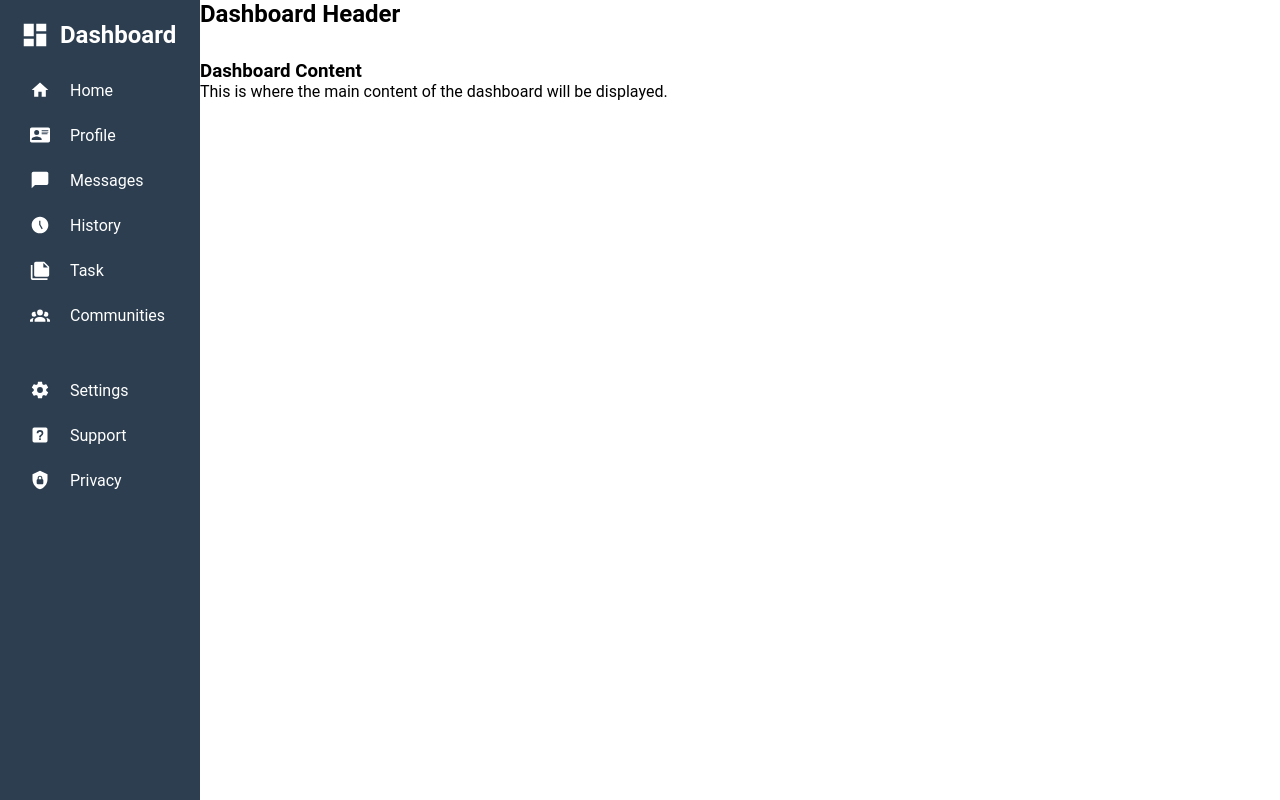
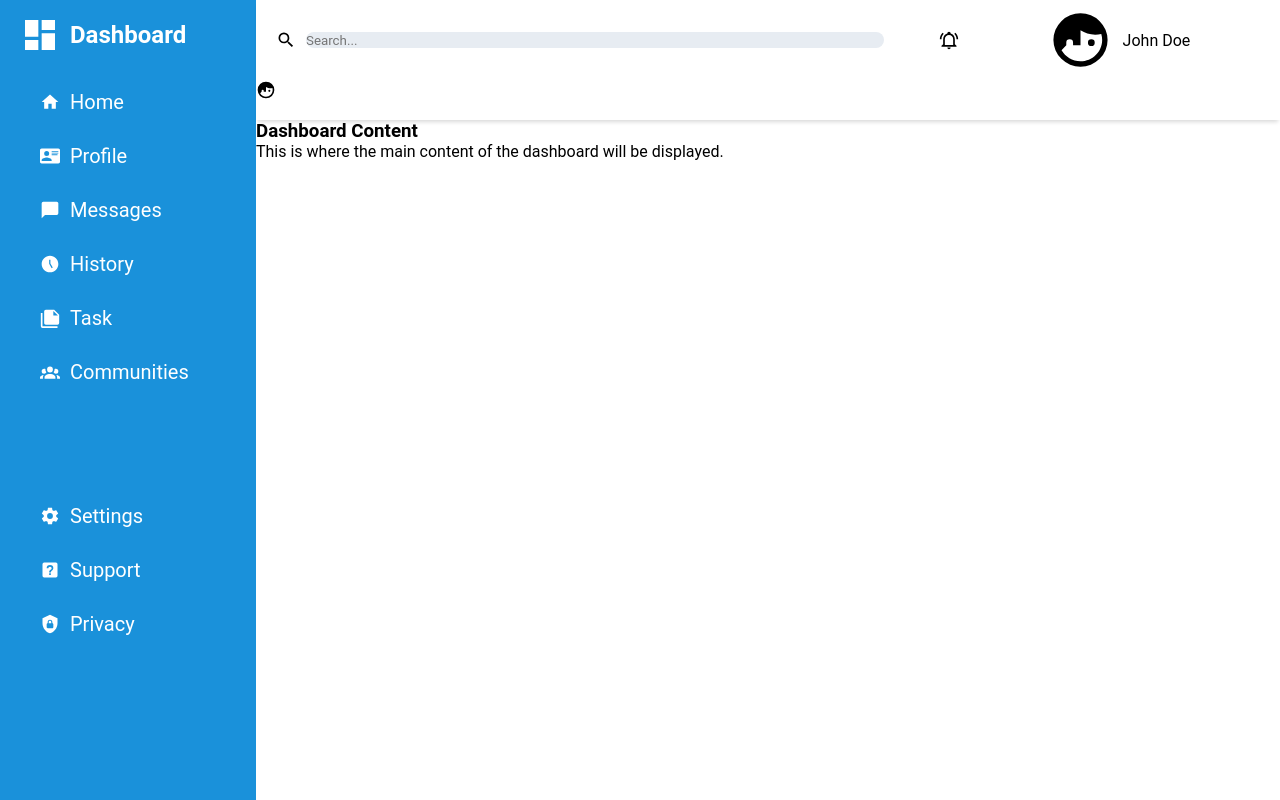
Before and after one commit to algie061993/Admin-Dashboard, a plain HTML site: page index.html in a window 1280 px wide. Drawn offline with Linux system fonts and the light colour scheme.

Commit message:
unfinish header

```diff
--- a/css/style.css
+++ b/css/style.css
@@ -1,3 +1,12 @@
+:root {
+  --secondary-background-color: #1a91da;
+  --primary-text-color: #000;
+  --secondary-text-color: #ffffff;
+  --icon-filter: brightness(0) invert(1);
+  --icon-width: 20px;
+  --icon-height: 20px;
+}
+
 * {
   box-sizing: border-box;
   margin: 0;
@@ -7,79 +16,111 @@
 
 #container {
   display: grid;
-  grid-template-columns: 200px 1fr;
-  grid-template-rows: 60px 1fr;
+  grid-template-columns: minmax(180px, 20%) 1fr;
+  grid-template-rows: minmax(100px, 15%) 1fr;
   height: 100vh;
 }
 
-#container > #sidebar {
-  grid-column: 1 / 2;
-  grid-row: 1 / 3;
-  background-color: #2c3e50;
-  color: white;
-  padding: 20px;
-  height: auto;
+.menu-icons {
+  width: var(--icon-width);
+  height: var(--icon-height);
+  filter: var(--icon-filter);
+}
+
+.header-icon {
+  width: var(--icon-width);
+  height: var(--icon-height);
 }
 
 #sidebar {
-  margin: 0;
-  padding: 0;
+  grid-column: 1;
+  grid-row: 1 / span 2;
+  display: grid;
+  grid-template-rows: minmax(50px, 5%) 1fr;
+  background-color: #f0f0f0;
+  padding: 20px;
+  background-color: var(--secondary-background-color);
+
+  #logo {
+    grid-template-rows: 1;
+    font-size: 24px;
+    font-weight: bold;
+    margin-bottom: 20px;
+    display: flex;
+    align-items: center;
+    text-align: center;
+
+    #dashboard-icon {
+      width: 40px;
+      height: 40px;
+      filter: var(--icon-filter);
+      margin-right: 10px;
     }
 
-#container > #sidebar > #logo {
-  display: flex;
-  flex-direction: row;
-  align-items: center;
-  gap: 10px;
-  margin-bottom: 20px;
     h1 {
+      color: var(--secondary-text-color);
       font-size: 1.5rem;
-  }
-  img {
-    width: 30px;
-    height: 30px;
-    color: white;
-    filter: brightness(0) invert(1);
     }
   }
 
-#sidebar > ul {
+  ul {
     list-style-type: none;
-  padding: 0;
-  margin: 0;
-  display: flex;
-  flex-direction: column;
-  gap: 5px;
-  li {
+  }
+
+  a {
+    text-decoration: none;
+    color: var(--secondary-text-color);
     display: flex;
     align-items: center;
+    font-size: 20px;
+    margin: 10px;
+    padding: 10px;
+    gap: 10px;
+    &:hover {
+      color: #007bff;
+    }
+  }
 
-    img {
-      width: 20px;
-      height: 20px;
-      margin-right: 10px;
-      color: white;
-      filter: brightness(0) invert(1);
+  :nth-child(7) {
+    margin-top: 100px;
   }
-    a {
-      text-decoration: none;
-      color: white;
+}
+
+#header {
+  display: grid;
+  grid-template-columns: 2fr 1fr;
+  box-shadow: 0 4px 4px -2px rgba(0, 0, 0, 0.15);
+
+  #search {
     display: flex;
     align-items: center;
     gap: 10px;
     padding: 10px;
-      border-radius: 5px;
-      transition: background-color 0.3s ease;
-      &:hover {
-        background-color: #34495e;
-        width: 100%;
+    margin: 10px;
+
+    input {
+      width: 90%;
+      height: 40%;
+      border-radius: 20px;
+      border: none;
+      background-color: #e7ecf2;
+    }
+  }
+
+  #notifications-profile {
+    display: flex;
+    align-items: center;
+
+    #profile-badge {
+      display: flex;
+      align-items: center;
+      justify-content: center;
+      gap: 10px;
+    }
+
+    .profile-img {
+      width: 20%;
+      height: 20%;
     }
   }
 }
-
-  :nth-child(7) {
-    a {
-      margin-top: 30px;
-    }
-  }
-}
--- a/index.html
+++ b/index.html
@@ -10,18 +10,28 @@
     <div id="container">
       <div id="sidebar">
         <div id="logo">
-          <img src="./assets/Icons/view-dashboard.svg" alt="Dashboard Logo" />
+          <img
+            id="dashboard-icon"
+            src="./assets/Icons/view-dashboard.svg"
+            alt="Dashboard Logo"
+          />
           <h1>Dashboard</h1>
         </div>
         <ul>
           <li>
             <a href="#"
-              ><img src="./assets/Icons/home.svg" alt="Home" /> Home</a
+              ><img
+                class="menu-icons"
+                src="./assets/Icons/home.svg"
+                alt="Home"
+              />
+              Home</a
             >
           </li>
           <li>
             <a href="#"
               ><img
+                class="menu-icons"
                 src="./assets/Icons/card-account-details.svg"
                 alt="Profile"
               />
@@ -30,48 +40,111 @@
           </li>
           <li>
             <a href="#"
-              ><img src="./assets/Icons/message.svg" alt="Messages" />
+              ><img
+                class="menu-icons"
+                src="./assets/Icons/message.svg"
+                alt="Messages"
+              />
               Messages</a
             >
           </li>
           <li>
             <a href="#"
-              ><img src="./assets/Icons/clock-time-five.svg" alt="History" />
+              ><img
+                class="menu-icons"
+                src="./assets/Icons/clock-time-five.svg"
+                alt="History"
+              />
               History</a
             >
           </li>
           <li>
             <a href="#"
-              ><img src="./assets/Icons/note-multiple.svg" alt="Task" /> Task</a
+              ><img
+                class="menu-icons"
+                src="./assets/Icons/note-multiple.svg"
+                alt="Task"
+              />
+              Task</a
             >
           </li>
           <li>
             <a href="#"
-              ><img src="./assets/Icons/account-group.svg" alt="Communities" />
+              ><img
+                class="menu-icons"
+                src="./assets/Icons/account-group.svg"
+                alt="Communities"
+              />
               Communities</a
             >
           </li>
           <li>
             <a href="#"
-              ><img src="./assets/Icons/cog.svg" alt="Settings" /> Settings</a
+              ><img
+                class="menu-icons"
+                src="./assets/Icons/cog.svg"
+                alt="Settings"
+              />
+              Settings</a
             >
           </li>
           <li>
             <a href="#"
-              ><img src="./assets/Icons/help-box.svg" alt="Support" />
+              ><img
+                class="menu-icons"
+                src="./assets/Icons/help-box.svg"
+                alt="Support"
+              />
               Support</a
             >
           </li>
           <li>
             <a href="#"
-              ><img src="./assets/Icons/shield-lock.svg" alt="Privacy" />
+              ><img
+                class="menu-icons"
+                src="./assets/Icons/shield-lock.svg"
+                alt="Privacy"
+              />
               Privacy</a
             >
           </li>
         </ul>
       </div>
       <div id="header">
-        <h2>Dashboard Header</h2>
+        <!-- search and  icons and user input -->
+        <div id="search">
+          <img
+            class="header-icon"
+            src="./assets/Icons/magnify.svg"
+            alt="Search Icon"
+          />
+          <input type="text" placeholder="Search..." />
+        </div>
+
+        <!-- Notification icon and user profile -->
+        <div id="notifications-profile">
+          <img
+            class="header-icon"
+            src="./assets/Icons/bell-ring-outline.svg"
+            alt="Notifications"
+          />
+          <div id="profile-badge">
+            <img
+              src="./assets/Icons/face-man-profile.svg"
+              alt="User Avatar"
+              class="profile-img"
+            />
+            <span>John Doe</span>
+          </div>
+        </div>
+
+        <div id="info">
+          <img
+            class="header-icon"
+            src="./assets/Icons/face-man-profile.svg"
+            alt="profile-pic"
+          />
+        </div>
       </div>
       <div id="content">
         <h3>Dashboard Content</h3>
```
Also changed, not shown: assets/Icons/bell-ring-outline.svg (added), assets/Icons/face-man-profile.svg (added), assets/Icons/magnify.svg (added). Lines whose indentation alone changed are shown as unchanged.
